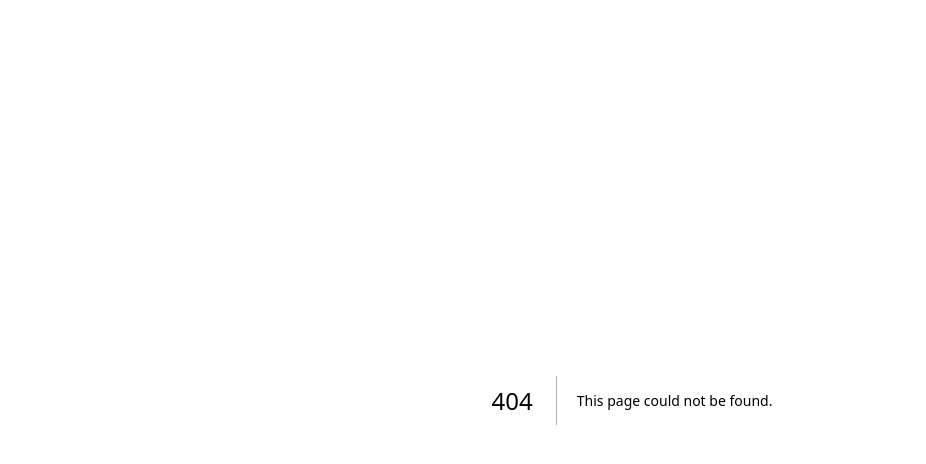
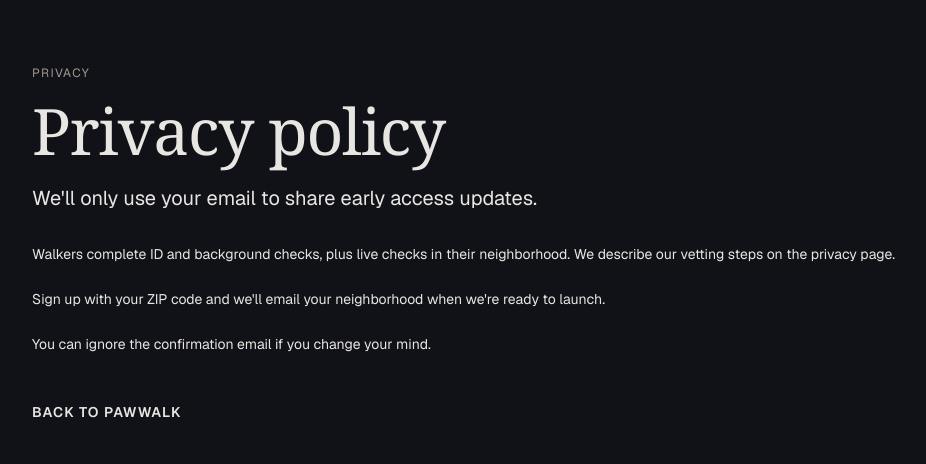
Before and after one commit to AEGIS-OSX/smoketest-1778122329, a Next.js app: page /privacy in a window 1280 px wide. Before the commit this address had no page. Shown: the top 464 px of the page, without its empty margins (8-934 px from the left). Built offline with nearby package versions, Linux system fonts and the light colour scheme.

Commit message:
feat: Privacy policy page

```diff
--- /dev/null
+++ b/app/privacy/page.tsx
@@ -0,0 +1,29 @@
+export default function PrivacyPage() {
+  return (
+    <main className="page-shell">
+      <section className="section-shell" style={{ paddingTop: "var(--space-16)", paddingBottom: "var(--space-16)" }}>
+        <p className="eyebrow">Privacy</p>
+        <h1 className="section-title">Privacy policy</h1>
+        <p className="section-copy">We'll only use your email to share early access updates.</p>
+
+        <div style={{ marginTop: "var(--space-8)", display: "grid", gap: "var(--space-6)" }}>
+          <p className="privacy-copy">
+            Walkers complete ID and background checks, plus live checks in their neighborhood. We describe our vetting steps on the privacy page.
+          </p>
+
+          <p className="privacy-copy">
+            Sign up with your ZIP code and we'll email your neighborhood when we're ready to launch.
+          </p>
+
+          <p className="privacy-copy">
+            You can ignore the confirmation email if you change your mind.
+          </p>
+        </div>
+
+        <div style={{ marginTop: "var(--space-8)" }}>
+          <a href="/" className="secondary-link focus-ring">Back to PawWalk</a>
+        </div>
+      </section>
+    </main>
+  );
+}
```
